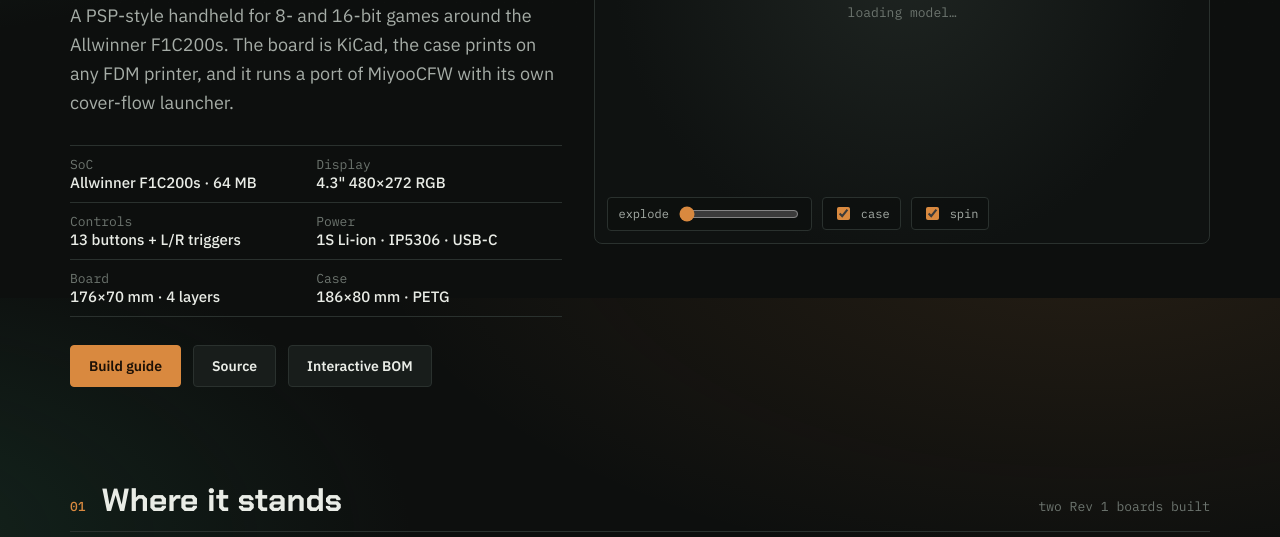
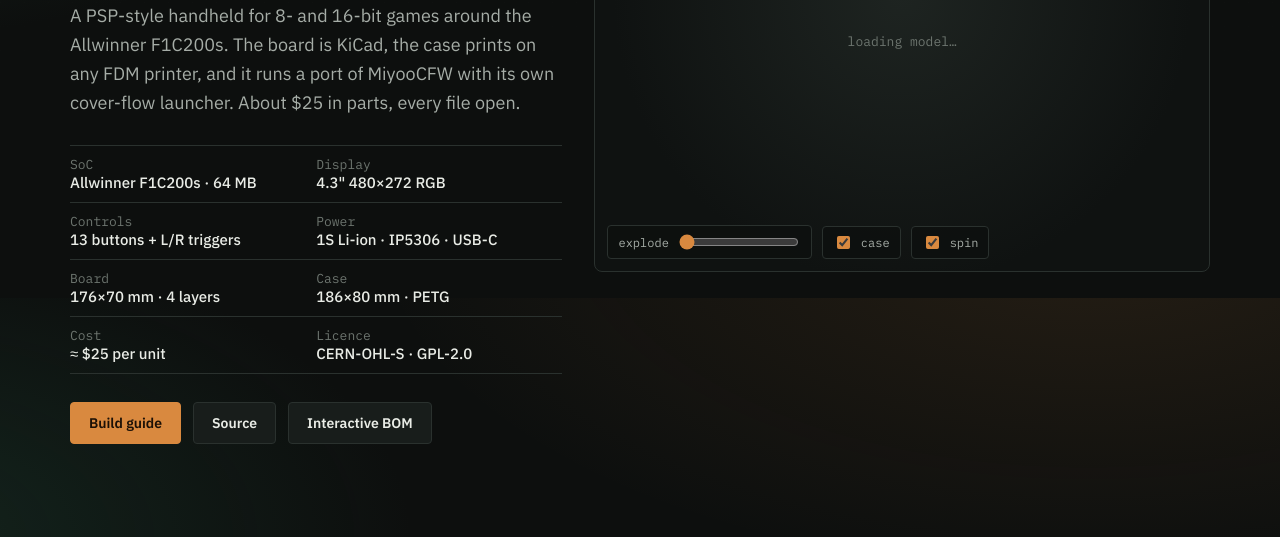
Before and after one commit to kami4ka/F1GameStation-Handheld, a plain HTML site: page site/index.html in a window 1280 px wide. Shown: the part 502-1039 px from the top of the page. Drawn offline with Linux system fonts and the light colour scheme; a script that the page names is missing.

Commit message:
Mention the ~$25 build cost
Co-Authored-By: Claude <noreply@anthropic.com>

```diff
--- a/site/index.html
+++ b/site/index.html
@@ -192,7 +192,7 @@ footer .wrap { display: flex; flex-wrap: wrap; gap: 16px 32px; }
     <div>
       <div class="tag">Open hardware handheld · Rev 1</div>
       <h1>Pocket <span>retro</span>, built from scratch.</h1>
-      <p class="lede">A PSP-style handheld for 8- and 16-bit games around the Allwinner F1C200s. The board is KiCad, the case prints on any FDM printer, and it runs a port of MiyooCFW with its own cover-flow launcher.</p>
+      <p class="lede">A PSP-style handheld for 8- and 16-bit games around the Allwinner F1C200s. The board is KiCad, the case prints on any FDM printer, and it runs a port of MiyooCFW with its own cover-flow launcher. About $25 in parts, every file open.</p>
       <div class="specs">
         <div>SoC<b>Allwinner F1C200s · 64 MB</b></div>
         <div>Display<b>4.3" 480×272 RGB</b></div>
@@ -200,6 +200,8 @@ footer .wrap { display: flex; flex-wrap: wrap; gap: 16px 32px; }
         <div>Power<b>1S Li-ion · IP5306 · USB-C</b></div>
         <div>Board<b>176×70 mm · 4 layers</b></div>
         <div>Case<b>186×80 mm · PETG</b></div>
+        <div>Cost<b>≈ $25 per unit</b></div>
+        <div>Licence<b>CERN-OHL-S · GPL-2.0</b></div>
       </div>
       <div class="cta">
         <a class="btn primary" href="https://github.com/kami4ka/F1GameStation-Handheld/blob/main/docs/BUILD.md">Build guide</a>
```
Also changed, not shown: 2 other files.
